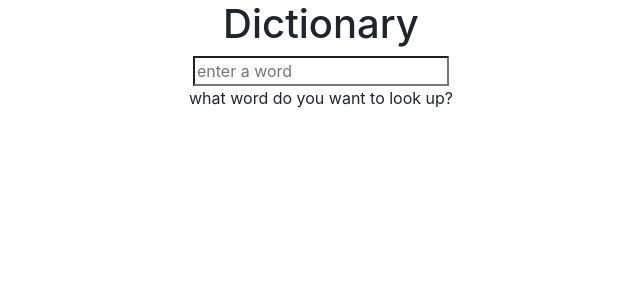
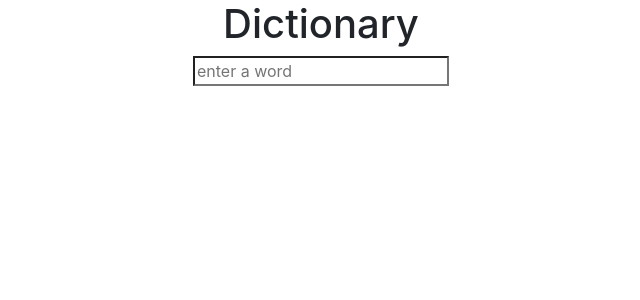
Before and after one commit to leeenah/dictionary-project, a React (Create React App) app: page / in a window 1280 px wide. Shown: the top 300 px of the page, without its empty margins (319-959 px from the left). Built offline with nearby package versions, Linux system fonts and the light colour scheme.

Commit message:
Inline If with Logical && Operator and display object from the Result component

```diff
--- a/src/App.js
+++ b/src/App.js
@@ -17,8 +17,9 @@ function App() {
         <h1> Dictionary </h1>
 
         <Search updateResult={updateResult} />
-        <Result result={result} />
-        {/* created a result component, which has a props called 'result'. This props passes down 'whatever value' in App's state results  */}
+        {result !== null && <Result result={result} />}
+        {/* created a result component, which has a props called 'result'.
+        This props passes down 'whatever value' in App's state result  */}
       </div>
     </div>
   );
--- a/src/Result.js
+++ b/src/Result.js
@@ -5,17 +5,8 @@ import "./Result.css";
 export default function Result(props) {
   return (
     <div className="Result">
-      <div> what word do you want to look up?</div>
-      <p> {props.result}</p>
+      <h3>{props.result[0].word}</h3>
+      <div> {props.result[0].phonetics[0].text}</div>
     </div>
   );
-  //   else {
-  //     return (
-  //       <div>
-  //         <h3> you searched for:</h3>
-  //         <p> {props.results.word}</p>
-  //         <p> phonetics: {props.results.word} </p>
-  //       </div>
-  //     );
-  //   }
 }
```
